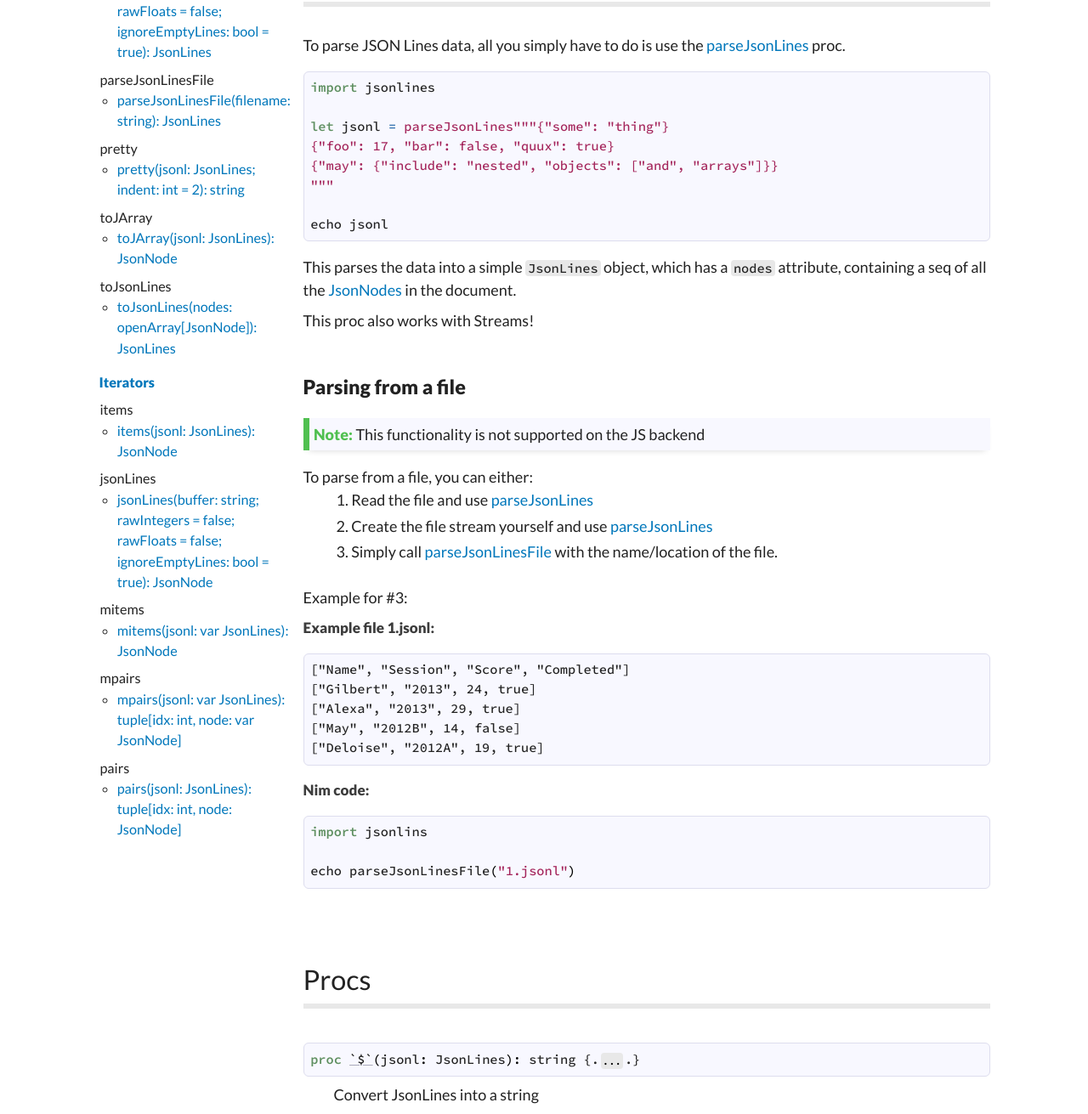
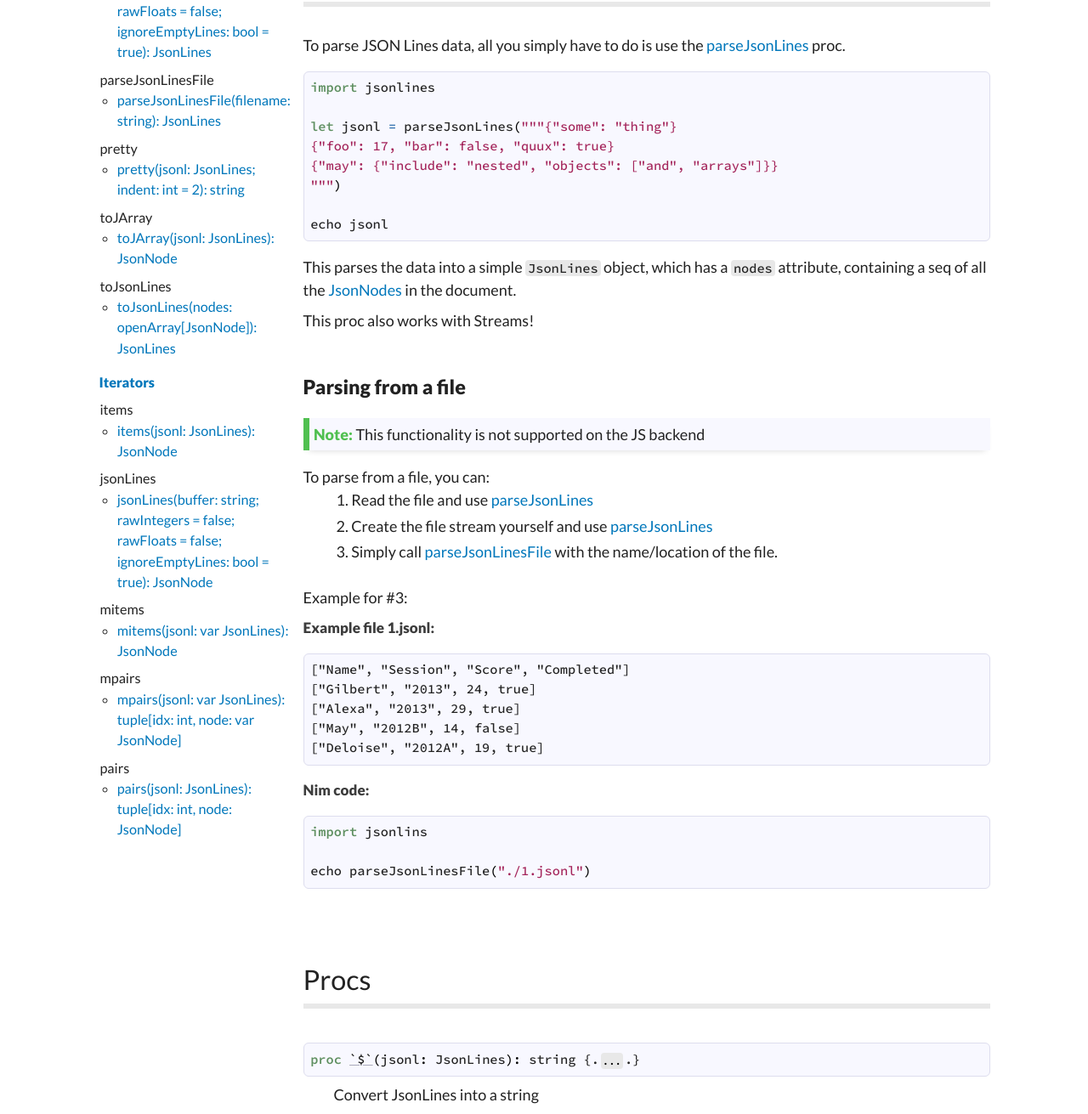
Before and after one commit to neroist/jsonlines, a plain HTML site: page docs/jsonlines.html in a window 1280 px wide. Shown: the part 969-2280 px from the top of the page at 85% size. Drawn offline with Linux system fonts and the light colour scheme; a script that the page names is missing.

Commit message:
update doc

```diff
--- a/docs/jsonlines.html
+++ b/docs/jsonlines.html
@@ -221,10 +221,10 @@ window.addEventListener('DOMContentLoaded', main);
 <h1><a class="toc-backref" id="parsing-json-lines" href="#parsing-json-lines">Parsing JSON Lines</a></h1><p>To parse JSON Lines data, all you simply have to do is use the <a class="reference external" href="#parseJsonLines%2Cstring%2Cbool">parseJsonLines</a> proc.</p>
 <p><pre class="listing"><span class="Keyword">import</span> <span class="Identifier">jsonlines</span>
 
-<span class="Keyword">let</span> <span class="Identifier">jsonl</span> <span class="Operator">=</span> <span class="LongStringLit">parseJsonLines&quot;&quot;&quot;{&quot;some&quot;: &quot;thing&quot;}
+<span class="Keyword">let</span> <span class="Identifier">jsonl</span> <span class="Operator">=</span> <span class="Identifier">parseJsonLines</span><span class="Punctuation">(</span><span class="LongStringLit">&quot;&quot;&quot;{&quot;some&quot;: &quot;thing&quot;}
 {&quot;foo&quot;: 17, &quot;bar&quot;: false, &quot;quux&quot;: true}
 {&quot;may&quot;: {&quot;include&quot;: &quot;nested&quot;, &quot;objects&quot;: [&quot;and&quot;, &quot;arrays&quot;]}}
-&quot;&quot;&quot;</span>
+&quot;&quot;&quot;</span><span class="Punctuation">)</span>
 
 <span class="Identifier">echo</span> <span class="Identifier">jsonl</span>
 </pre></p>
@@ -233,7 +233,7 @@ window.addEventListener('DOMContentLoaded', main);
 
 <h2><a class="toc-backref" id="parsing-json-lines-parsing-from-a-file" href="#parsing-json-lines-parsing-from-a-file">Parsing from a file</a></h2><div class="admonition admonition-info"><span class="admonition-info-text"><b>Note:</b></span>
 This functionality is not supported on the JS backend</div>
-<dl class="docutils"><dt>To parse from a file, you can either:</dt>
+<dl class="docutils"><dt>To parse from a file, you can:</dt>
 <dd><ol class="simple"><li>Read the file and use <a class="reference external" href="#parseJsonLines%2Cstring%2Cbool">parseJsonLines</a></li>
 <li>Create the file stream yourself and use <a class="reference external" href="#parseJsonLines%2CStream%2Cstring%2Cbool">parseJsonLines</a></li>
 <li>Simply call <a class="reference external" href="#parseJsonLinesFile%2Cstring">parseJsonLinesFile</a> with the name/location of the file.</li>
@@ -252,8 +252,8 @@ This functionality is not supported on the JS backend</div>
 <p><strong>Nim code:</strong></p>
 <p><pre class="listing"><span class="Keyword">import</span> <span class="Identifier">jsonlins</span>
 
-<span class="Identifier">echo</span> <span class="Identifier">parseJsonLinesFile</span><span class="Punctuation">(</span><span class="StringLit">&quot;1.jsonl&quot;</span><span class="Punctuation">)</span>
-</pre></p>
+<span class="Identifier">echo</span> <span class="Identifier">parseJsonLinesFile</span><span class="Punctuation">(</span><span class="StringLit">&quot;./1.jsonl&quot;</span><span class="Punctuation">)</span>
+</pre> </p>
 </p>
   <div class="section" id="12">
 <h1><a class="toc-backref" href="#12">Procs</a></h1>
@@ -448,7 +448,7 @@ On the JS backend, these parameters are ignored.</div>
       <div class="twelve-columns footer">
         <span class="nim-sprite"></span>
         <br/>
-        <small style="color: var(--hint);">Made with Nim. Generated: 2023-06-20 03:15:23 UTC</small>
+        <small style="color: var(--hint);">Made with Nim. Generated: 2023-06-20 03:28:03 UTC</small>
       </div>
     </div>
   </div>
```
